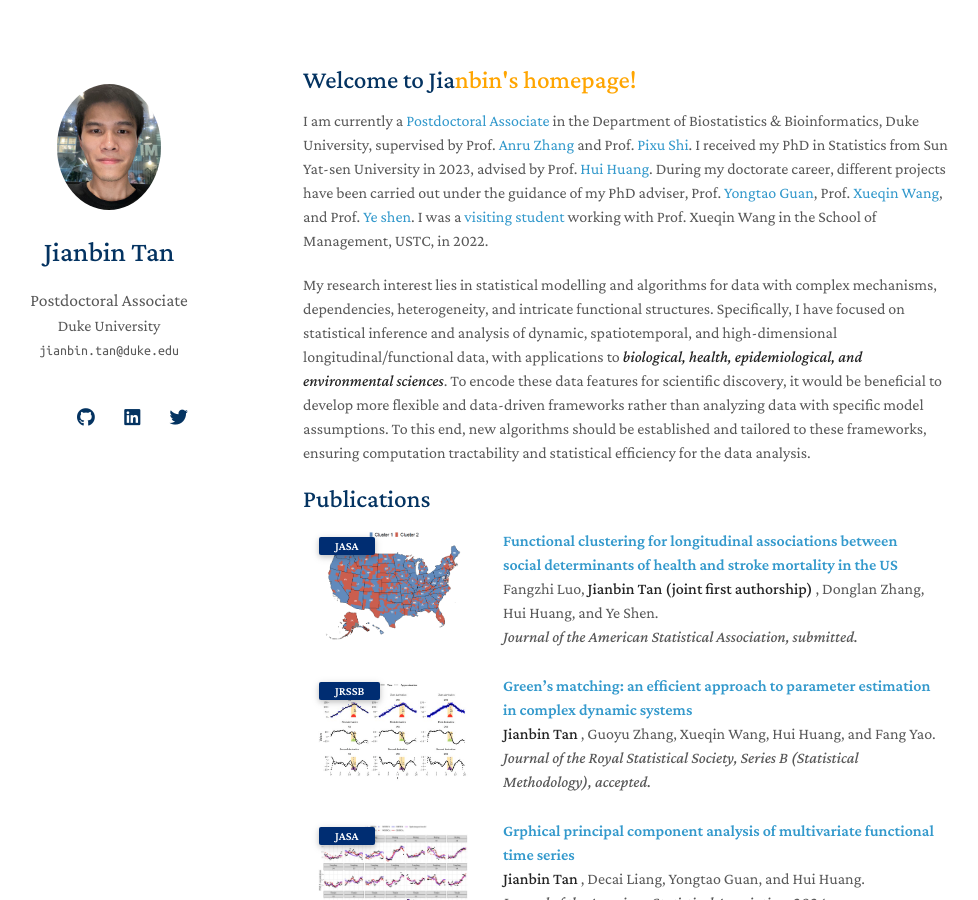
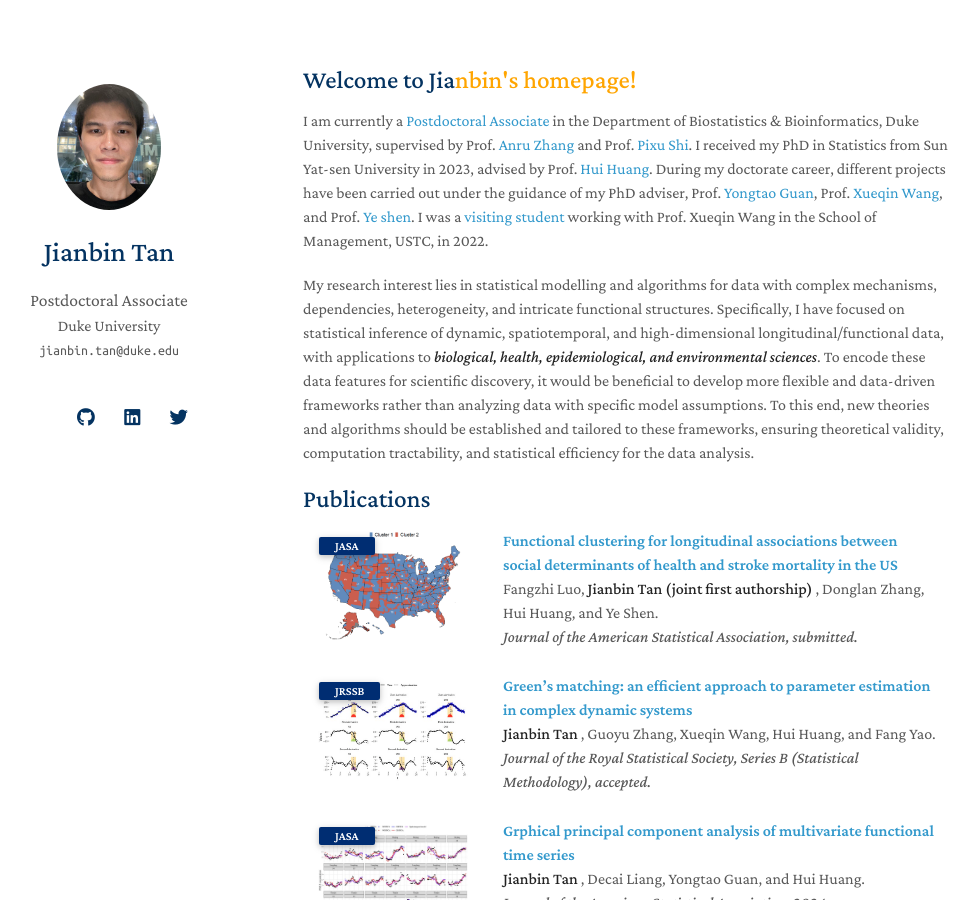
Before and after one commit to Tan-jianbin/Tan-jianbin.github.io, a Jekyll site: the page built from index.md, in a window 1280 px wide and 900 px high. Shown: the whole window, without its empty margins (167-1145 px from the left). Built offline with Jekyll 4.4.1, drawn with Linux system fonts in a browser that asks for light colours; nearby versions of some CDN libraries; a style sheet for code colours, icons or effects is not loaded; our own code applies the rules of GitHub Pages for plain Markdown files.

Commit message:
Update index.md

```diff
--- a/index.md
+++ b/index.md
@@ -6,6 +6,6 @@
 
 I am currently a [Postdoctoral Associate](https://biostat.duke.edu/profile/jianbin-tan) in the Department of Biostatistics & Bioinformatics, Duke University, supervised by Prof. [Anru Zhang](https://anruzhang.github.io) and Prof. [Pixu Shi](https://pixushi.github.io). I received my PhD in Statistics from Sun Yat-sen University in 2023, advised by Prof. [Hui Huang](http://cfas.ruc.edu.cn/kydw/zzyjy/hh/index.htm). During my doctorate career, different projects have been carried out under the guidance of my PhD adviser, Prof. [Yongtao Guan](https://sds.cuhk.edu.cn/en/teacher/1038),  Prof. [Xueqin Wang](https://bs.ustc.edu.cn/english/profile.php?id=650), and Prof. [Ye shen](https://publichealth.uga.edu/faculty-member/ye-shen/). I was a [visiting student](https://statlab905.github.io/author/jianbin-tan/) working with Prof. Xueqin Wang in the School of Management, USTC, in 2022.
 
-My research interest lies in statistical modelling and algorithms for data with complex mechanisms, dependencies, heterogeneity, and intricate functional structures. Specifically, I have focused on statistical inference and analysis of dynamic, spatiotemporal, and high-dimensional longitudinal/functional data, with applications to ***biological, health, epidemiological, and environmental sciences***. To encode these data features for scientific discovery, it would be beneficial to develop more flexible and data-driven frameworks rather than analyzing data with specific model assumptions. To this end, new algorithms should be established and tailored to these frameworks, ensuring computation tractability and statistical efficiency for the data analysis.
+My research interest lies in statistical modelling and algorithms for data with complex mechanisms, dependencies, heterogeneity, and intricate functional structures. Specifically, I have focused on statistical inference of dynamic, spatiotemporal, and high-dimensional longitudinal/functional data, with applications to ***biological, health, epidemiological, and environmental sciences***. To encode these data features for scientific discovery, it would be beneficial to develop more flexible and data-driven frameworks rather than analyzing data with specific model assumptions. To this end, new theories and algorithms should be established and tailored to these frameworks, ensuring theoretical validity,  computation tractability, and statistical efficiency for the data analysis.
 
 {% include_relative _includes/publications.md %}
```
